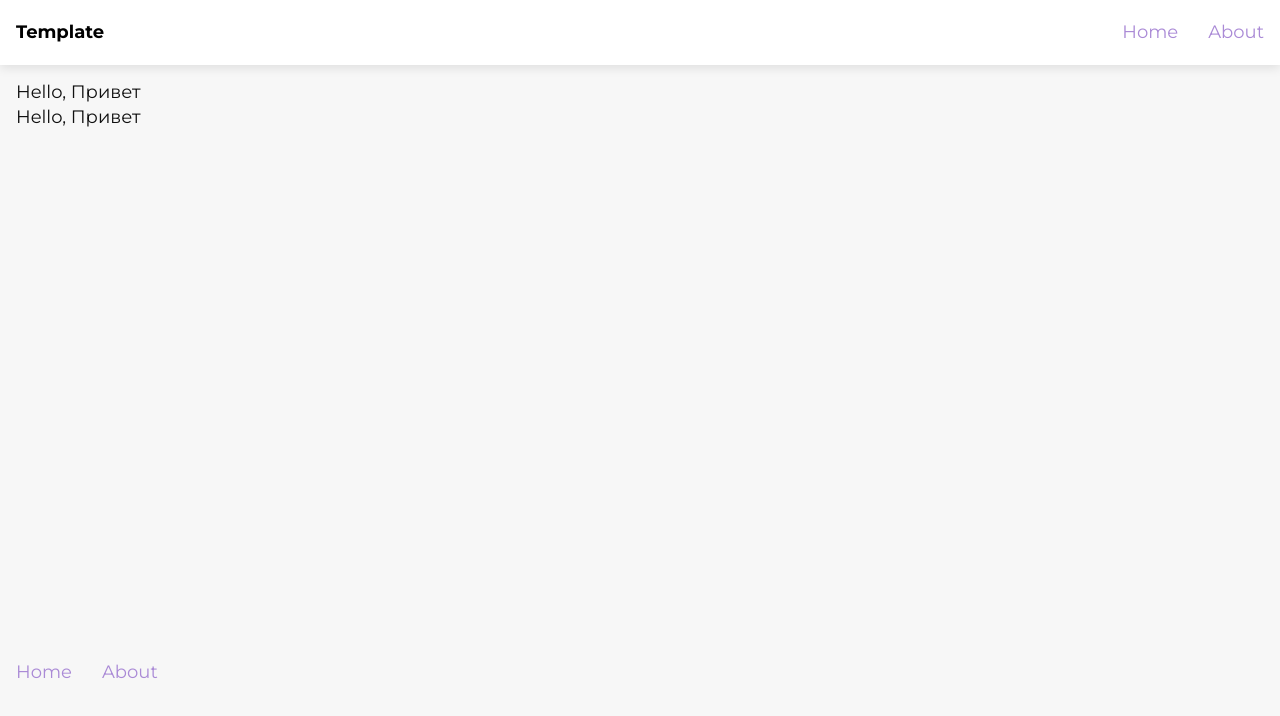
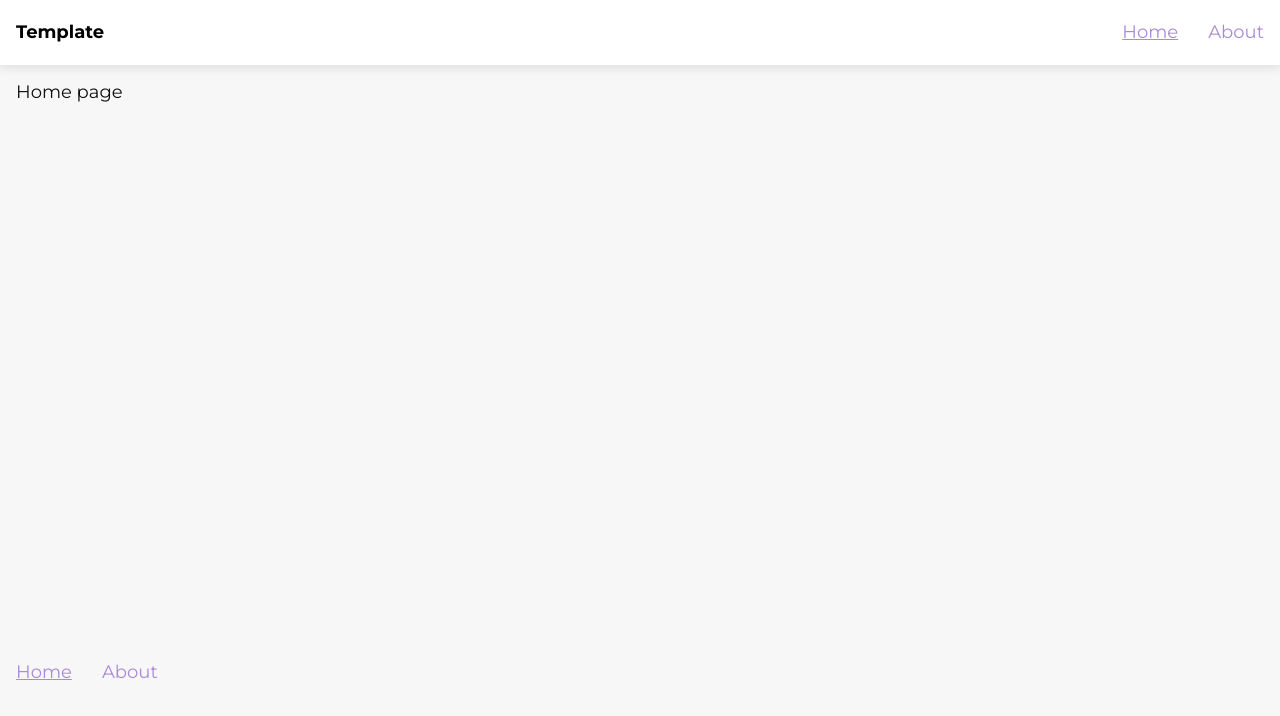
Before and after one commit to pashkovka115/vue3-start-template, a Vue app: page / in a window 1280 px wide. Shown: the top 716 px of the page. Built offline with nearby package versions, Linux system fonts and the light colour scheme.

Commit message:
lesson 29. Add routes

```diff
--- a/package.json
+++ b/package.json
@@ -8,7 +8,8 @@
   },
   "dependencies": {
     "core-js": "^3.8.3",
-    "vue": "^3.2.13"
+    "vue": "^3.2.13",
+    "vue-router": "^4.5.0"
   },
   "devDependencies": {
     "@vue/cli-plugin-babel": "~5.0.0",
--- a/src/App.vue
+++ b/src/App.vue
@@ -3,8 +3,7 @@
     <Header />
     <div class="wrapper-content">
       <div class="container">
-        <h1>Hello, Привет</h1>
-        <p>Hello, Привет</p>
+        <router-view/>
       </div>
     </div>
     <Footer />
--- a/src/components/Footer.vue
+++ b/src/components/Footer.vue
@@ -9,7 +9,7 @@ import Header from "@/components/Header.vue";
       <div class="navbar-content">
         <ul class="navbar-list">
           <li class="navbar-item" v-for="link in links" :key="link.alias">
-            <a class="navbar-link" :href="link.url">{{ link.title }}</a>
+            <router-link class="navbar-link" :to="link.url">{{ link.title }}</router-link>
           </li>
         </ul>
       </div>
--- a/src/components/Header.vue
+++ b/src/components/Header.vue
@@ -6,10 +6,10 @@
     <header class="navbar">
       <div class="container">
         <div class="navbar-content">
-          <a href="/" class="navbar-logo">{{title}}</a>
+          <router-link to="/" class="navbar-logo">{{title}}</router-link>
           <ul class="navbar-list">
             <li class="navbar-item" v-for="link in links" :key="link.alias">
-              <a class="navbar-link" :href="link.url">{{link.title}}</a>
+              <router-link class="navbar-link" :to="link.url">{{link.title}}</router-link>
             </li>
           </ul>
         </div>
--- a/src/main.js
+++ b/src/main.js
@@ -1,7 +1,10 @@
 import { createApp } from 'vue'
 import App from './App.vue'
+
+import routes from "@/routes";
 
 import '../assets/scss/main.scss'
 
 const app = createApp(App)
+app.use(routes);
 app.mount('#app');
--- /dev/null
+++ b/src/pages/About.vue
@@ -0,0 +1,11 @@
+<script setup>
+
+</script>
+
+<template>
+  <p>About page</p>
+</template>
+
+<style scoped lang="scss">
+
+</style>
--- /dev/null
+++ b/src/pages/Home.vue
@@ -0,0 +1,11 @@
+<script setup>
+
+</script>
+
+<template>
+<p>Home page</p>
+</template>
+
+<style scoped lang="scss">
+
+</style>
--- /dev/null
+++ b/src/routes.js
@@ -0,0 +1,25 @@
+import {createRouter, createWebHistory, createWebHashHistory} from "vue-router";
+
+import HomePage from "@/pages/Home.vue";
+import AboutPage from "@/pages/About.vue";
+
+// createWebHistory - url без #
+// createWebHashHistory - url с #
+
+const routeHistory = createWebHashHistory();
+
+const routes = createRouter({
+    history: routeHistory,
+    routes:[
+        {
+            path: '/',
+            component: HomePage
+        },
+        {
+            path: '/about',
+            component: AboutPage
+        },
+    ]
+});
+
+export default routes;
```
Also changed, not shown: 1 other file (tests, documents, lock files or other folders).
